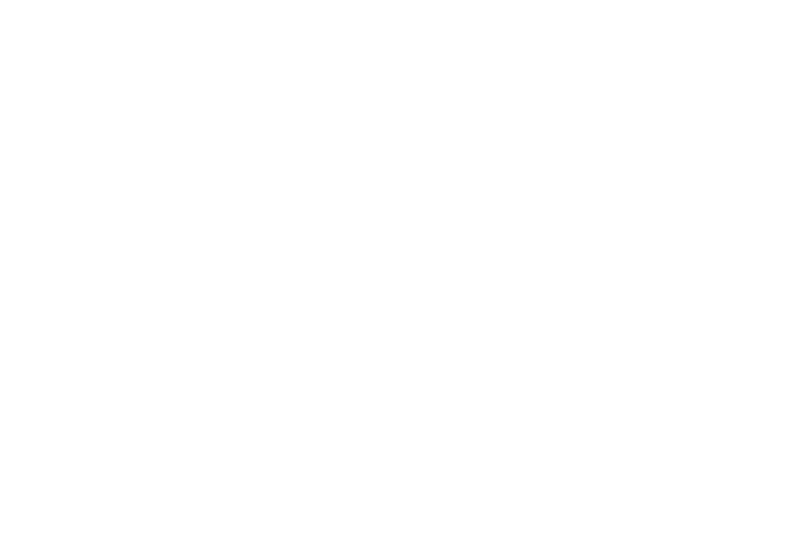
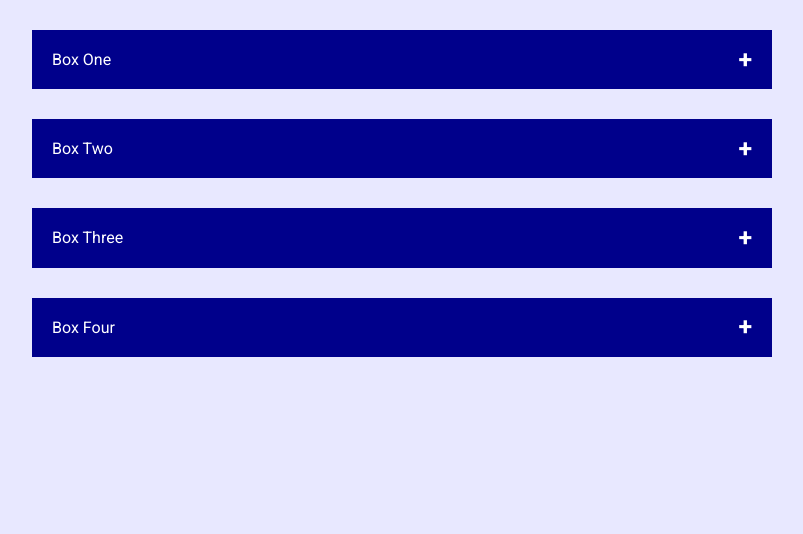
Before and after one commit to xanaxhhdt/dropdown-text, a plain HTML site: page index.html in a window 1280 px wide. Shown: the whole page, without its empty margins (238-1041 px from the left). Drawn offline with Linux system fonts and the light colour scheme.

Commit message:
script dropdown text

```diff
--- a/css/style.css
+++ b/css/style.css
@@ -6,4 +6,47 @@ body {
    line-height: 1.2;
    width: 100%;
    min-height: 100vh;
+   background-color: rgb(232, 232, 255);
+   display: flex;
+   justify-content: center;
 }
+
+.container {
+   padding: 30px;
+   max-width: 800px;
+}
+.box {
+   position: relative;
+   margin: 0px 0px 30px 0px;
+   user-select: none;
+}
+.label {
+   position: relative;
+   padding: 20px;
+   background-color: darkblue;
+   color: white;
+   cursor: pointer;
+}
+.box .label::after {
+   content: "+";
+   position: absolute;
+   top: 50%;
+   right: 20px;
+   transform: translateY(-50%);
+   font-size: 25px;
+   font-weight: 700;
+}
+.box.active .label::after {
+   content: "\2014";
+}
+.content {
+   position: relative;
+   background-color: white;
+   overflow: hidden;
+   max-height: 0;
+   transition: 0.3s;
+}
+
+.content > p {
+   padding: 20px;
+}
--- a/index.html
+++ b/index.html
@@ -12,7 +12,80 @@
    </head>
 
    <body>
-
+      <div class="container">
+         <div class="box">
+            <div class="label">Box One</div>
+            <div class="content">
+               <p>
+                  Lorem ipsum dolor sit amet consectetur adipisicing elit. Adipisci sapiente nemo aperiam modi tempora
+                  voluptas tempore
+                  porro, quos, harum ipsam alias mollitia! Sed non dolorem dolor. Ullam dolorem cupiditate modi! Lorem
+                  ipsum dolor sit
+                  amet consectetur adipisicing elit. Magnam, rerum animi ducimus mollitia cum molestiae accusantium
+                  voluptatibus alias,
+                  qui ut delectus in illum ad dignissimos fuga. Ex fugiat sed quos? Lorem ipsum dolor sit, amet
+                  consectetur adipisicing
+                  elit. Atque saepe nam, laboriosam a aliquid itaque velit facilis minus corrupti, veritatis maiores
+                  dolores voluptate
+                  veniam! Exercitationem molestiae dolorem quaerat dignissimos eum?
+               </p>
+            </div>
+         </div>
+         <div class="box">
+            <div class="label">Box Two</div>
+            <div class="content">
+               <p>
+                  Lorem ipsum dolor sit amet consectetur adipisicing elit. Adipisci sapiente nemo aperiam modi tempora
+                  voluptas tempore
+                  porro, quos, harum ipsam alias mollitia! Sed non dolorem dolor. Ullam dolorem cupiditate modi! Lorem
+                  ipsum dolor sit
+                  amet consectetur adipisicing elit. Magnam, rerum animi ducimus mollitia cum molestiae accusantium
+                  voluptatibus alias,
+                  qui ut delectus in illum ad dignissimos fuga. Ex fugiat sed quos? Lorem ipsum dolor sit, amet
+                  consectetur adipisicing
+                  elit. Atque saepe nam, laboriosam a aliquid itaque velit facilis minus corrupti, veritatis maiores
+                  dolores voluptate
+                  veniam! Exercitationem molestiae dolorem quaerat dignissimos eum?
+               </p>
+            </div>
+         </div>
+         <div class="box">
+            <div class="label">Box Three</div>
+            <div class="content">
+               <p>
+                  Lorem ipsum dolor sit amet consectetur adipisicing elit. Adipisci sapiente nemo aperiam modi tempora
+                  voluptas tempore
+                  porro, quos, harum ipsam alias mollitia! Sed non dolorem dolor. Ullam dolorem cupiditate modi! Lorem
+                  ipsum dolor sit
+                  amet consectetur adipisicing elit. Magnam, rerum animi ducimus mollitia cum molestiae accusantium
+                  voluptatibus alias,
+                  qui ut delectus in illum ad dignissimos fuga. Ex fugiat sed quos? Lorem ipsum dolor sit, amet
+                  consectetur adipisicing
+                  elit. Atque saepe nam, laboriosam a aliquid itaque velit facilis minus corrupti, veritatis maiores
+                  dolores voluptate
+                  veniam! Exercitationem molestiae dolorem quaerat dignissimos eum?
+               </p>
+            </div>
+         </div>
+         <div class="box">
+            <div class="label">Box Four</div>
+            <div class="content">
+               <p>
+                  Lorem ipsum dolor sit amet consectetur adipisicing elit. Adipisci sapiente nemo aperiam modi tempora
+                  voluptas tempore
+                  porro, quos, harum ipsam alias mollitia! Sed non dolorem dolor. Ullam dolorem cupiditate modi! Lorem
+                  ipsum dolor sit
+                  amet consectetur adipisicing elit. Magnam, rerum animi ducimus mollitia cum molestiae accusantium
+                  voluptatibus alias,
+                  qui ut delectus in illum ad dignissimos fuga. Ex fugiat sed quos? Lorem ipsum dolor sit, amet
+                  consectetur adipisicing
+                  elit. Atque saepe nam, laboriosam a aliquid itaque velit facilis minus corrupti, veritatis maiores
+                  dolores voluptate
+                  veniam! Exercitationem molestiae dolorem quaerat dignissimos eum?
+               </p>
+            </div>
+         </div>
+      </div>
 
       <script src="js/script.js"></script>
    </body>
--- a/js/script.js
+++ b/js/script.js
@@ -1 +1,21 @@
 'use strict';
+
+const boxes = Array.from(document.querySelectorAll('.box'));
+
+boxes.forEach(item => {
+   item.addEventListener('click', boxHandler);
+});
+
+function boxHandler(e) {
+   e.preventDefault();
+
+   let currentBox = e.target.closest('.box');
+   let currentContent = e.target.nextElementSibling;
+   currentBox.classList.toggle('active');
+
+   if (currentBox.classList.contains('active')) {
+      currentContent.style.maxHeight = currentContent.scrollHeight + 'px';
+   } else {
+      currentContent.style.maxHeight = 0;
+   }
+}
```
